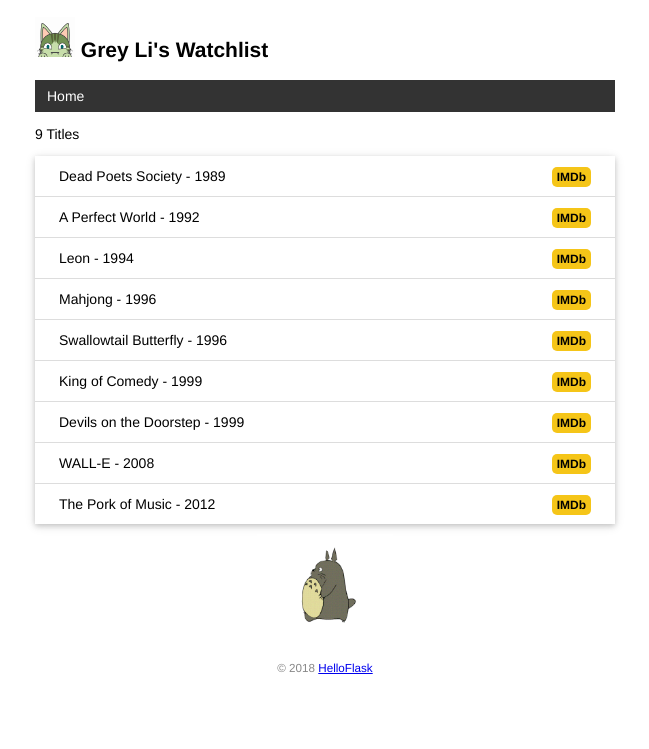
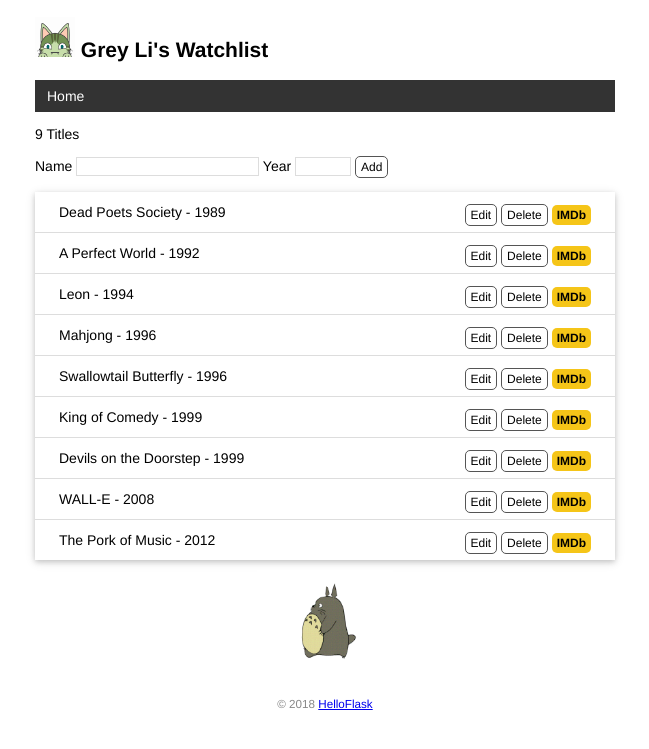
Before and after one commit to xzl-a/Flask, a Flask app: page / in a window 1280 px wide. Shown: the top 749 px of the page, without its empty margins (315-964 px from the left). Run offline with Flask 3, Linux system fonts and the light colour scheme.

Commit message:
Create, edit and delete item by form

```diff
--- a/app.py
+++ b/app.py
@@ -3,7 +3,7 @@ import os
 import sys
 
 from flask_sqlalchemy import SQLAlchemy
-from flask import Flask,render_template
+from flask import request, url_for, redirect, flash,render_template,Flask
 import click
 
 
@@ -74,8 +74,49 @@ def inject_user():
 def page_not_found(e):
     return render_template('404.html'), 404
 
+@app.route('/movie/edit/<int:movie_id>', methods=['GET', 'POST'])
+def edit(movie_id):
+    movie = Movie.query.get_or_404(movie_id)
 
-@app.route('/')
+    if request.method == 'POST':  # 处理编辑表单的提交请求
+        title = request.form['title']
+        year = request.form['year']
+
+        if not title or not year or len(year) != 4 or len(title) > 60:
+            flash('Invalid input.')
+            return redirect(url_for('edit', movie_id=movie_id))  # 重定向回对应的编辑页面
+
+        movie.title = title  # 更新标题
+        movie.year = year  # 更新年份
+        db.session.commit()  # 提交数据库会话
+        flash('Item updated.')
+        return redirect(url_for('index'))  # 重定向回主页
+
+    return render_template('edit.html', movie=movie)  # 传入被编辑的电影记录
+@app.route('/movie/delete/<int:movie_id>', methods=['POST'])  # 限定只接受 POST 请求
+def delete(movie_id):
+    movie = Movie.query.get_or_404(movie_id)  # 获取电影记录
+    db.session.delete(movie)  # 删除对应的记录
+    db.session.commit()  # 提交数据库会话
+    flash('Item deleted.')
+    return redirect(url_for('index'))  # 重定向回主页
+
+@app.route('/', methods=['GET', 'POST'])
 def index():
+    if request.method == 'POST':  # 判断是否是 POST 请求
+        # 获取表单数据
+        title = request.form.get('title')  # 传入表单对应输入字段的 name 值
+        year = request.form.get('year')
+        # 验证数据
+        if not title or not year or len(year) > 4 or len(title) > 60:
+            flash('Invalid input.')  # 显示错误提示
+            return redirect(url_for('index'))  # 重定向回主页
+        # 保存表单数据到数据库
+        movie = Movie(title=title, year=year)  # 创建记录
+        db.session.add(movie)  # 添加到数据库会话
+        db.session.commit()  # 提交数据库会话
+        flash('Item created.')  # 显示成功创建的提示
+        return redirect(url_for('index'))  # 重定向回主页
+
     movies = Movie.query.all()
     return render_template('index.html', movies=movies)
--- a/static/style.css
+++ b/static/style.css
@@ -82,3 +82,46 @@ nav li a:hover {
     border-radius: 5px;
     padding: 3px 5px;
 }
+/* 覆盖某些浏览器对 input 元素定义的字体 */
+input[type=submit] {
+    font-family: inherit;
+}
+
+input[type=text] {
+    border: 1px solid #ddd;
+}
+
+input[name=year] {
+    width: 50px;
+}
+
+.btn {
+    font-size: 12px;
+    padding: 3px 5px;
+    text-decoration: none;
+    cursor: pointer;
+    background-color: white;
+    color: black;
+    border: 1px solid #555555;
+    border-radius: 5px;
+}
+
+.btn:hover {
+    text-decoration: none;
+    background-color: black;
+    color: white;
+    border: 1px solid black;
+}
+.alert {
+    position: relative;
+    padding: 7px;
+    margin: 7px 0;
+    border: 1px solid transparent;
+    color: #004085;
+    background-color: #cce5ff;
+    border-color: #b8daff;
+    border-radius: 5px;
+}
+.inline-form {
+    display: inline;
+}
--- a/templates/base.html
+++ b/templates/base.html
@@ -10,6 +10,9 @@
     {% endblock %}
 </head>
 <body>
+    {% for message in get_flashed_messages() %}
+    <div class="alert">{{ message }}</div>
+    {% endfor %}
     <h2>
         <img alt="Avatar" class="avatar" src="{{ url_for('static', filename='images/avatar.png') }}">
         {{ user.name }}'s Watchlist
--- a/templates/index.html
+++ b/templates/index.html
@@ -12,11 +12,20 @@
 
     {% block content %}
     <p>{{ movies|length }} Titles</p>
+    <form method="post">
+        Name <input type="text" name="title" autocomplete="off" required>
+        Year <input type="text" name="year" autocomplete="off" required>
+        <input class="btn" type="submit" name="submit" value="Add">
+    </form>
     <ul class="movie-list">
         {% for movie in movies %}
         <li>{{ movie.title }} - {{ movie.year }}
            <span class="float-right">
-               <a class="imdb" href="https://www.imdb.com/find?q={{ movie.title }}" target="_blank" title="Find this movie on IMDb">IMDb</a>
+                <a class="btn" href="{{ url_for('edit', movie_id=movie.id) }}">Edit</a>
+                <form class="inline-form" method="post" action="{{ url_for('delete', movie_id=movie.id) }}">
+                    <input class="btn" type="submit" name="delete" value="Delete" onclick="return confirm('Are you sure?')">
+                </form>
+                <a class="imdb" href="https://www.imdb.com/find?q={{ movie.title }}" target="_blank" title="Find this movie on IMDb">IMDb</a>
            </span>
         </li>
         {% endfor %}
```
Also changed, not shown: templates/edit.html (added, +10 -0 lines), data.db.
